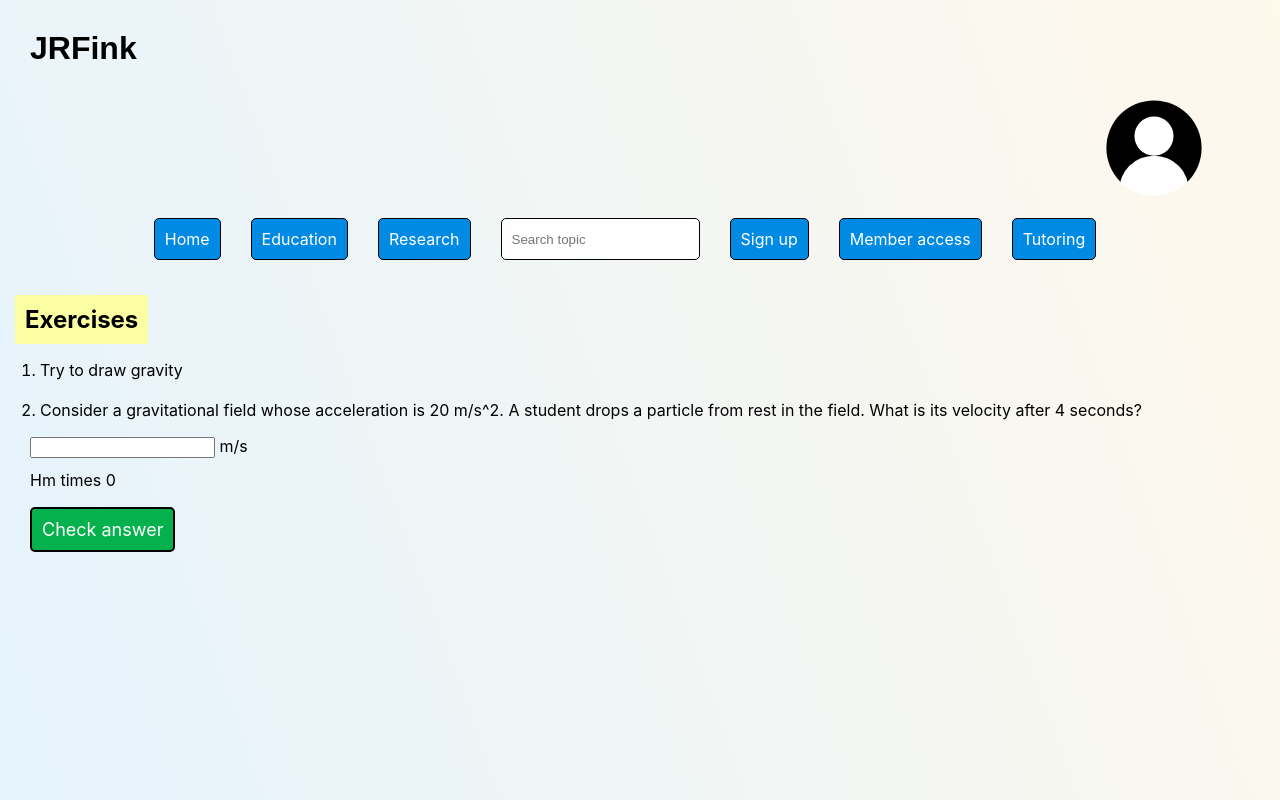
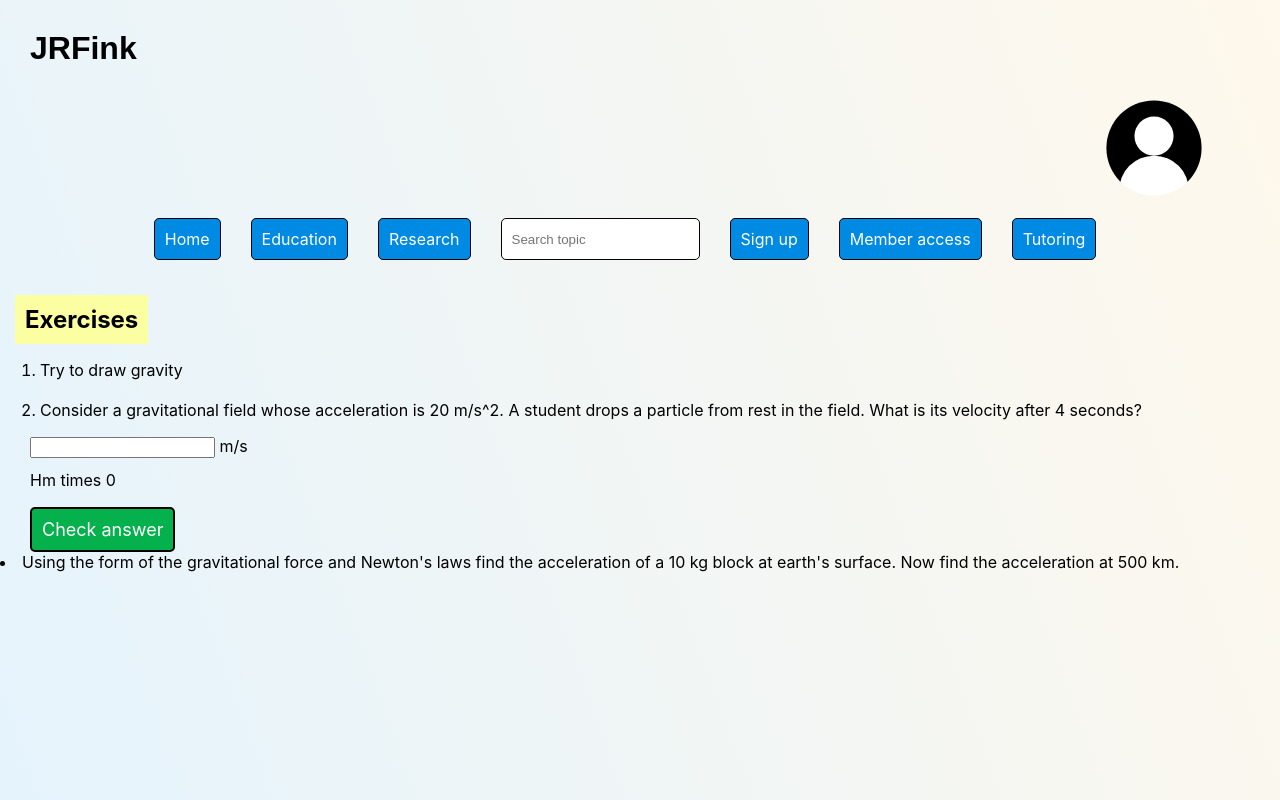
Before and after one commit to JRFink/jrfphyspagesnew, a Next.js app: page /exercises/gp1/gex in a window 1280 px wide. Shown: the top 800 px of the page. Built offline with nearby package versions, Linux system fonts and the light colour scheme.

Commit message:
Update gex.tsx

```diff
--- a/pages/exercises/gp1/gex.tsx
+++ b/pages/exercises/gp1/gex.tsx
@@ -19,11 +19,12 @@ const GEx = () => {
                 What is its velocity after 4 seconds?
             </li>
         </ol>
-
-
         <input type='text' className={style.inputOnLeft}></input> m/s
       <p>Hm times {count}</p>
       <button onClick={() => setCount(count + 1)} className={style.greenButtonCont}>Check answer</button>
+<li>
+Using the form of the gravitational force and Newton&#39;s laws find the acceleration of a 10 kg block at earth&#39;s surface. Now find the acceleration at 500 km.
+</li>
     </div>
   );
 }
```
